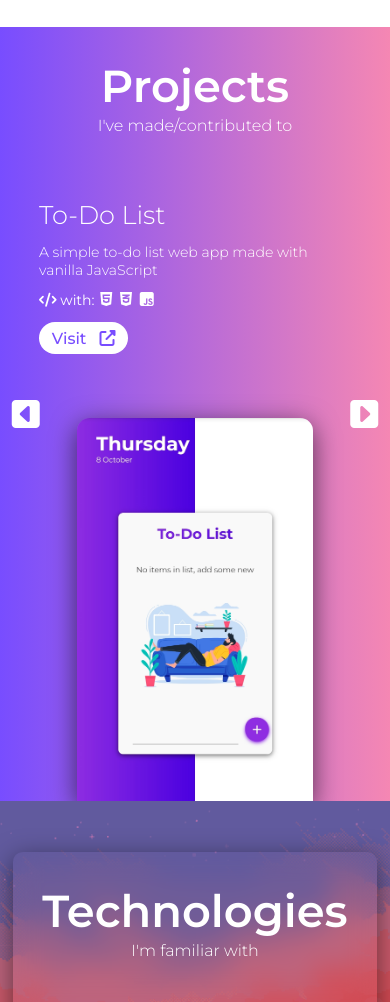
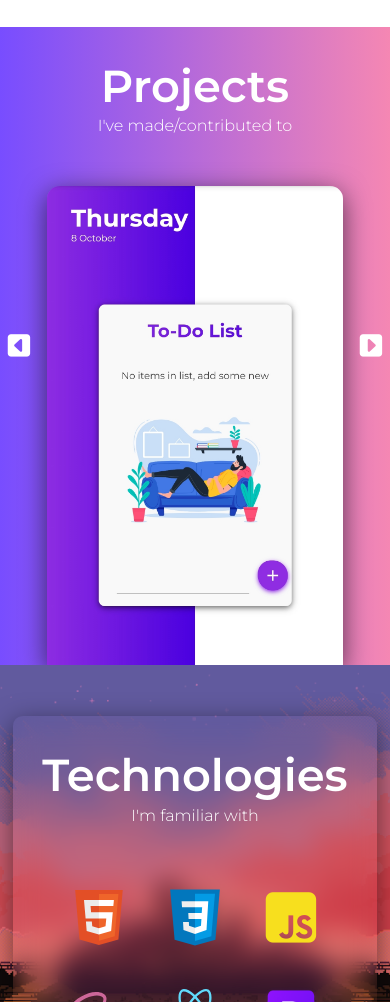
Before and after one commit to zakariyaq313/my-website, a plain HTML site: page index.html in a window 390 px wide. Shown: the part 1440-2442 px from the top of the page. Drawn offline with Linux system fonts and the light colour scheme; a web font is replaced by a local one.

Commit message:
Change in project section (mobile version)

```diff
--- a/index.html
+++ b/index.html
@@ -9,7 +9,7 @@
 	<link rel="icon" href="images/icon.svg">
 	<link href="https://fonts.googleapis.com/css?family=Amita|Sacramento|Ubuntu&display=swap" rel="stylesheet">
 	<link href="https://fonts.googleapis.com/css2?family=Montserrat:wght@100;200;300;400;500;600;700;800;900&display=swap" rel="stylesheet">
-	<link href="https://fonts.googleapis.com/icon?family=Material+Icons"rel="stylesheet">
+	<link href="https://fonts.googleapis.com/icon?family=Material+Icons" rel="stylesheet">
 	<script src="https://kit.fontawesome.com/fd56597089.js" crossorigin="anonymous"></script>
 </head>
 
@@ -62,6 +62,8 @@
 
 			<i class="fas fa-caret-square-left scroller l_scroll"></i>
 			<i class="fas fa-caret-square-right scroller r_scroll"></i>
+			<!-- <i class="material-icons scroller l_scroll">double_arrow_back</i> -->
+			<!-- <i class="material-icons scroller r_scroll">double_arrow</i> -->
 
 			<div class="project project-todo">
 				<div class="project-description">
@@ -72,14 +74,17 @@
 						<i class="fab fa-html5 tech_stack-icon"></i>
 						<i class="fab fa-css3-alt tech_stack-icon"></i>
 						<i class="fab fa-js-square tech_stack-icon"></i>
-					</span> <br>
+					</span>
+					<br>
 					<a href="https://zakariyaq313.github.io/to_do_list/" class="project-button" target="_blank" rel="noreferrer noopener">Visit &nbsp;
 						<i class="fas fa-external-link-alt"></i>
 					</a>
 				</div>
 
-				<div class="project-preview">
-					<a href="https://zakariyaq313.github.io/to_do_list/" target="_blank" rel="noreferrer noopener"><img src="images/ToDo.jpg" alt="Natours project" class="project-snap"></a>
+				<div class="">
+					<a href="https://zakariyaq313.github.io/to_do_list/" target="_blank" rel="noreferrer noopener">
+						<img src="images/ToDo.jpg" alt="To Do List project" class="project-preview">
+					</a>
 				</div>
 			</div>
 
@@ -98,8 +103,10 @@
 					</a>
 				</div>
 
-				<div class="project-preview">
-					<a href="https://zakariyaq313.github.io/natours/" target="_blank" rel="noreferrer noopener"><img src="images/Natours.jpg" alt="Natours project" class="project-snap"></a>
+				<div class="">
+					<a href="https://zakariyaq313.github.io/natours/" target="_blank" rel="noreferrer noopener">
+						<img src="images/Natours.jpg" alt="Natours project" class="project-preview">
+					</a>
 				</div>
 			</div>
 
--- a/sass/projects/projects.scss
+++ b/sass/projects/projects.scss
@@ -16,7 +16,10 @@
     color: $color-white;
     transition: all .3s;
     cursor: pointer;
-    // box-shadow: 0 2px 6px rgba($color-black, .6);
+
+    @include respond(mobile){
+        font-size: 4rem;
+    }
 
     &:active{
         transform: translateY(-50%) scale(.8);
@@ -25,10 +28,16 @@
 
 .l_scroll{
     left: 3%;
+    @include respond(mobile){
+        left: 2%;
+    }
 }
 
 .r_scroll{
     right: 3%;
+    @include respond(mobile){
+        right: 2%;
+    }
 }
 
 .project{
@@ -42,11 +51,9 @@
 
     @include respond(mobile){
         grid-template-columns: none;
-        grid-template-rows: .1fr .9fr;
+        width: 76%;
         margin: 0;
-        padding: 0 10% 0;
-        width: 80%;
-        grid-row-gap: 5rem;
+        padding: 0 12% 0;
     }
 
     &-description{
@@ -54,25 +61,19 @@
         margin-top: 10rem;
         text-align: left;
         @include respond(mobile){
-            margin-top: 10rem;
+            display: none;
         }
     }
 
     &-title{
         font-size: 5rem;
         font-weight: 300;
-        @include respond(mobile){
-            font-size: 4rem;
-        }
     }
 
     &-about{
         font-size: 2rem;
         font-weight: 300;
         margin-top: 2rem;
-        @include respond(mobile){
-            font-size: 2.2rem;
-        }
     }
 
     &-button{
@@ -86,9 +87,6 @@
             border-radius: 10rem;
             color: $color-dark-purple;
             transition: all .3s;
-            @include respond(mobile){
-                font-size: 2.5rem;
-            }
         }
 
         &:hover{
@@ -105,29 +103,24 @@
         font-size: 1.6rem;
         margin-top: 2rem;
 
-        @include respond(mobile){
-            font-size: 2.2rem;
-        }
-
         &-icon{
             margin: 0 2px;
             font-size: 2rem;
-            @include respond(mobile){
-                font-size: 2.5rem;
-            }
         }
     }
 
-    &-snap{
+    &-preview{
         height: 50rem;
         border-top-right-radius: 2rem;
         border-top-left-radius: 2rem;
+        margin-bottom: -3px;
         box-shadow: 0 1rem 4rem rgba($color-black, .6);
-        margin-bottom: -3px;
         transition: all 3s;
+
         @include respond(mobile){
-            height: 60rem;
-            margin-top: 5rem;
+            height: auto;
+            width: 100%;
+            margin-top: 8rem;
         }
     }
 }
```
Also changed, not shown: css/styles.css, images/Natours-2.png (deleted), images/ToDo-2.png (deleted).
